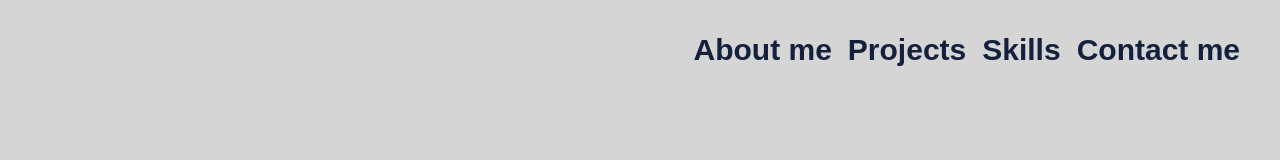
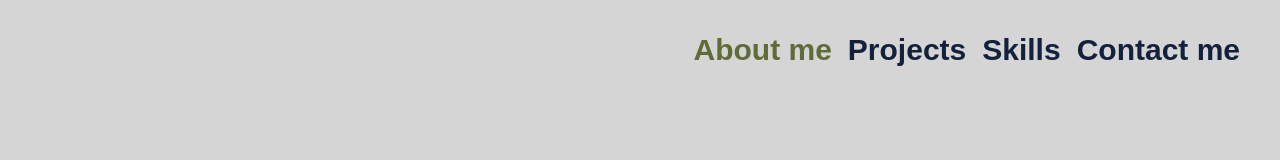
Before and after one commit to JFiguera15/portfolio, a Next.js app: page / in a window 1280 px wide. Shown: the top 160 px of the page. Built offline with nearby package versions, Linux system fonts and the light colour scheme; a web font is replaced by a local one.

Commit message:
Changed to components and made navbar better

```diff
--- /dev/null
+++ b/src/app/components/footer.tsx
@@ -0,0 +1,15 @@
+export default function Footer() {
+    return (
+        <footer className="fixed bottom-0 left-0 z-20 w-full p-4 bg-white border-t border-gray-200 shadow md:flex md:items-center md:justify-between md:p-6 dark:bg-secondary dark:border-gray-600">
+            <span className="text-sm text-gray-300 sm:text-center dark:text-gray-300">Made by Juan Figuera using NextJS.</span>
+            <ul className="flex flex-wrap items-center mt-3 text-sm font-medium text-gray-300 dark:text-gray-300 sm:mt-0">
+                <li>
+                    <a href="https://www.linkedin.com/in/juan-antonio-figuera/" target="_blank" className="hover:underline hover:text-gray-500 me-4 md:me-6">Linkedin</a>
+                </li>
+                <li>
+                    <a href="https://github.com/JFiguera15" className="hover:underline hover:text-gray-500 me-4 md:me-6" target="_blank">Github</a>
+                </li>
+            </ul>
+        </footer>
+    )
+}
--- /dev/null
+++ b/src/app/components/navbar.tsx
@@ -0,0 +1,17 @@
+'use client'
+
+import { usePathname } from 'next/navigation'
+import Link from 'next/link'
+
+export default function Navbar() {
+    const pathname = usePathname();
+
+    return (
+        <ul className="flex flex-row  mt-8 space-x-4 font-bold text-xl md:text-3xl justify-center md:justify-end md:pr-10 [&_li:hover]:text-primary [&_li:hover]:-translate-y-2 text-secondary animate-fadeDown">
+            <li className="my-auto transition ease-in-out "><Link className={`link ${pathname === '/' ? 'text-primary' : ''}`} href="/">About me</Link></li>
+            <li className="my-auto transition ease-in-out"><Link className={`link ${pathname === '/projects' ? 'text-primary' : ''}`} href="/projects">Projects</Link></li>
+            <li className="my-auto transition ease-in-out"><Link className={`link ${pathname === '/skills' ? 'text-primary' : ''}`} href="/skills">Skills</Link></li>
+            <li className="my-auto transition ease-in-out"><Link className={`link ${pathname === '/contact' ? 'text-primary' : ''}`} href="/contact">Contact me</Link></li>
+        </ul>
+    );
+}
--- a/src/app/layout.tsx
+++ b/src/app/layout.tsx
@@ -1,7 +1,8 @@
 import type { Metadata } from "next";
 import { Inter, Comfortaa, Gabarito } from "next/font/google";
 import "./globals.css";
-import Link from 'next/link'
+import Navbar from "./components/navbar";
+import Footer from "./components/footer";
 
 const gabarito = Gabarito({ subsets: ["latin"] });
 
@@ -17,26 +18,10 @@ export default function RootLayout({
   return (
     <html lang="en">
       <body className={gabarito.className}>
-        <ul className="flex flex-row  mt-8 space-x-4 font-bold text-xl md:text-3xl justify-center md:justify-end md:pr-10 [&_li:hover]:text-primary [&_li:hover]:-translate-y-2 text-secondary animate-fadeDown">
-          <li className="my-auto transition ease-in-out"><Link href="/">About me</Link></li>
-          <li className="my-auto transition ease-in-out"><Link href="/projects">Projects</Link></li>
-          <li className="my-auto transition ease-in-out"><Link href="/skills">Skills</Link></li>
-          <li className="my-auto transition ease-in-out"><Link href="/contact">Contact me</Link></li>
-        </ul>
+        <Navbar/>
         {children}
         <div className="py-16 md:py-0"></div>
-        <footer className="fixed bottom-0 left-0 z-20 w-full p-4 bg-white border-t border-gray-200 shadow md:flex md:items-center md:justify-between md:p-6 dark:bg-secondary dark:border-gray-600">
-          <span className="text-sm text-gray-300 sm:text-center dark:text-gray-300">Made by Juan Figuera using NextJS.</span>
-          <ul className="flex flex-wrap items-center mt-3 text-sm font-medium text-gray-300 dark:text-gray-300 sm:mt-0">
-            <li>
-              <a href="https://www.linkedin.com/in/juan-antonio-figuera/" target="_blank" className="hover:underline hover:text-gray-500 me-4 md:me-6">Linkedin</a>
-            </li>
-            <li>
-              <a href="https://github.com/JFiguera15" className="hover:underline hover:text-gray-500 me-4 md:me-6" target="_blank">Github</a>
-            </li>
-          </ul>
-        </footer>
-
+        <Footer/>
       </body>
 
     </html>
--- a/src/app/page.tsx
+++ b/src/app/page.tsx
@@ -8,7 +8,7 @@ export default function Home() {
           src="/picture.jpg"
           width={250}
           height={200}
-          alt="Picture of me" className="rounded-full mx-auto animate-fadeUp transition delay-200" />
+          alt="Picture of me" className="rounded-full mx-auto animate-fadeUp" />
         <div className="flex flex-col text-center md:text-left text-secondary space-y-2 md:space-y-4 px-4 ">
           <span className="text-4xl font-semibold animate-fadeUp">Hello! My name is</span>
           <span className="text-6xl text-primary font-extrabold animate-fadeUp">Juan Antonio Figuera!</span>
--- a/tailwind.config.ts
+++ b/tailwind.config.ts
@@ -1,4 +1,5 @@
 import type { Config } from "tailwindcss";
+const plugin = require('tailwindcss/plugin');
 
 const config: Config = {
   content: [
@@ -10,12 +11,12 @@ const config: Config = {
     extend: {
       keyframes: {
         fadeDown: {
-          '0%': { transform: 'translateY(-30px) scale(0.9)', opacity:'0'},
-          '100%': { transform: 'translateY(0px) scale(1)', opacity:'1' },
+          '0%': { transform: 'translateY(-30px) scale(0.9)', opacity: '0' },
+          '100%': { transform: 'translateY(0px) scale(1)', opacity: '1' },
         },
         fadeUp: {
-          '0%': { transform: 'translateY(30px) scale(0.9)', opacity:'0'},
-          '100%': { transform: 'translateY(0px) scale(1)', opacity:'1' },
+          '0%': { transform: 'translateY(30px) scale(0.9)', opacity: '0' },
+          '100%': { transform: 'translateY(0px) scale(1)', opacity: '1' },
         }
       },
       animation: {
@@ -33,6 +34,12 @@ const config: Config = {
       },
     },
   },
-  plugins: [],
+  plugins: [
+    plugin(function ({ matchUtilities, theme }) {
+      matchUtilities({
+        'animate-delay': (value) => ({ animationDelay: value }),
+      }, { values: theme('transitionDelay') })
+    }),
+  ],
 };
 export default config;
```
Also changed, not shown: public/NextJS.svg.
